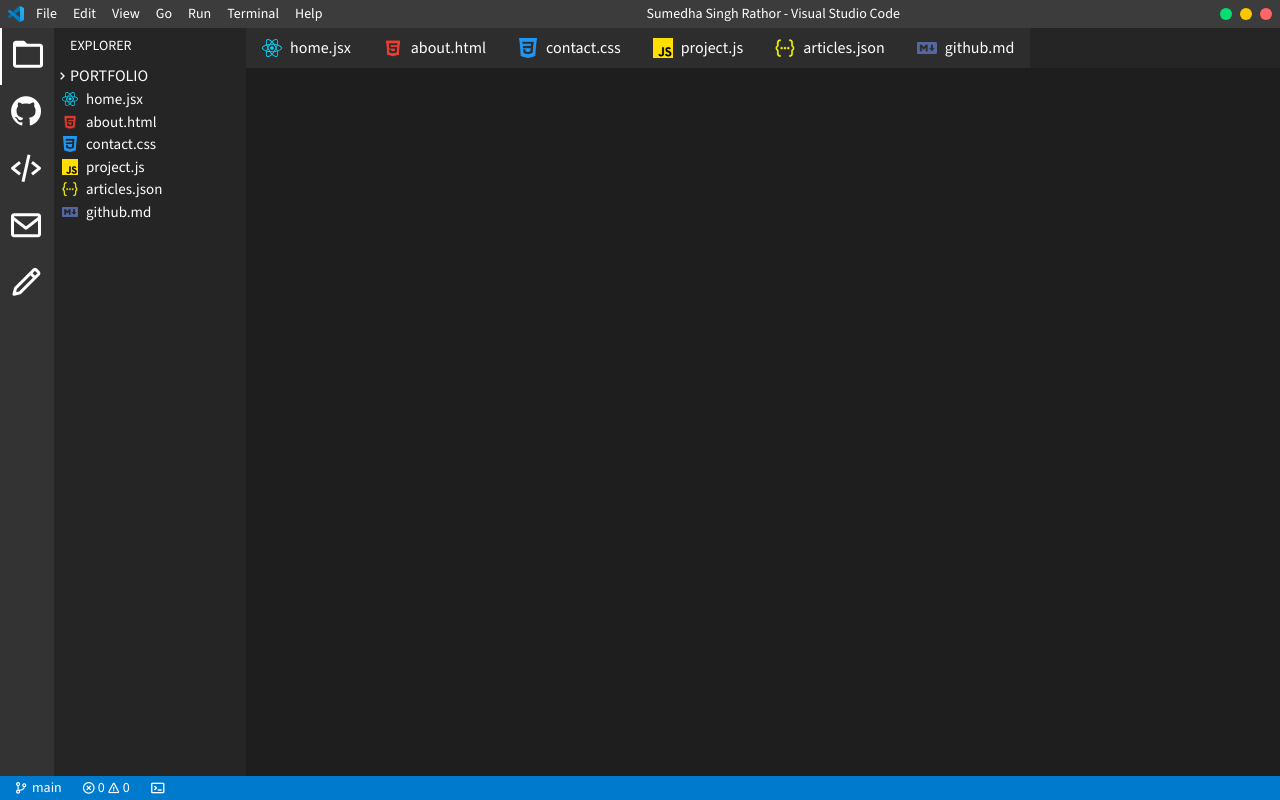
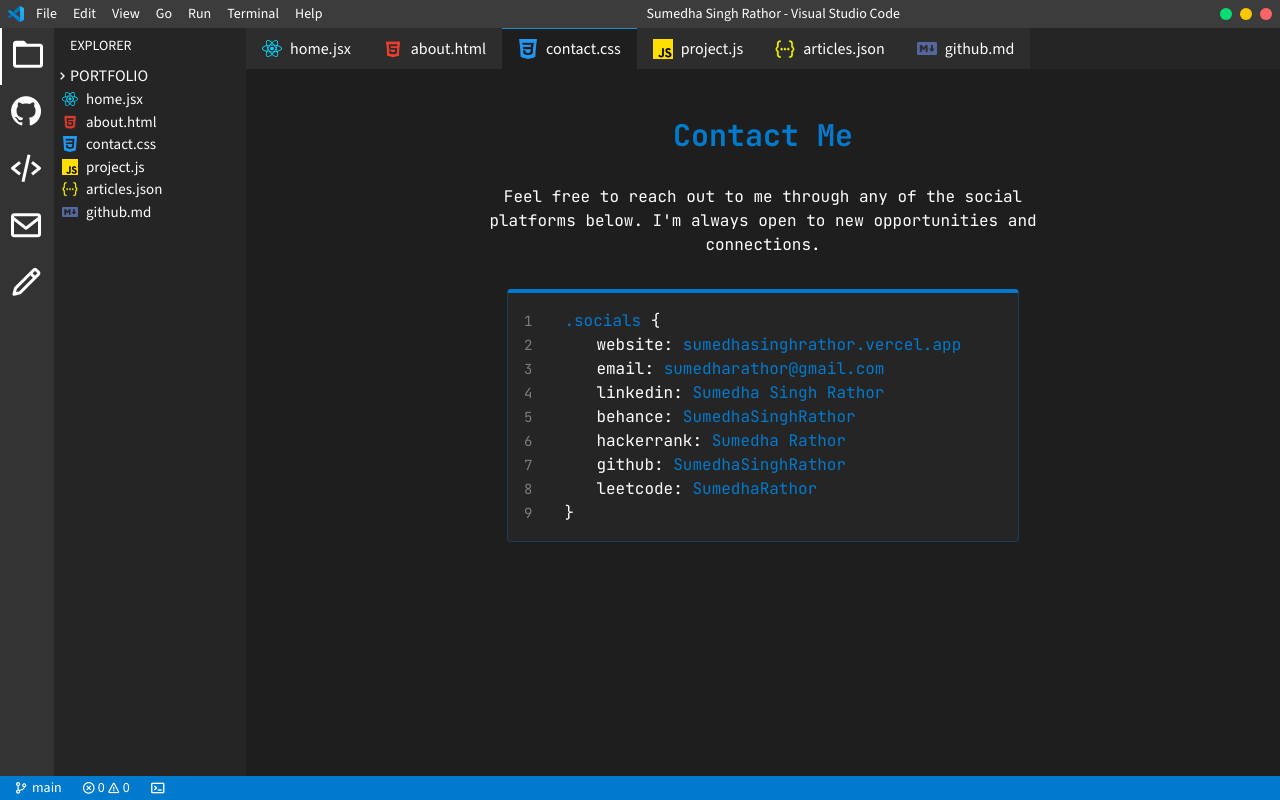
Before and after one commit to SumedhaSinghRathor/VSCode, a React (Vite) app: page /contact in a window 1280 px wide. Built offline with nearby package versions, Linux system fonts and the light colour scheme.

Commit message:
contact page

```diff
--- a/index.html
+++ b/index.html
@@ -5,7 +5,7 @@
   <meta charset="UTF-8" />
   <link rel="icon" type="image/svg+xml" href="/favicon.svg" />
   <meta name="viewport" content="width=device-width, initial-scale=1.0" />
-  <title>tryout</title>
+  <title>VSCode Portfolio</title>
   <link href='https://unpkg.com/boxicons@2.1.4/css/boxicons.min.css' rel='stylesheet'>
 </head>
 
--- a/src/App.jsx
+++ b/src/App.jsx
@@ -1,72 +1,4 @@
-// function App() {
-//   const contacts = [
-//     {
-//       linkTo: "website",
-//       link: "https://sumedhasinghrathor.vercel.app/",
-//       content: "sumedhasinghrathor.vercel.app",
-//     },
-//     {
-//       linkTo: "email",
-//       link: "mailto:sumedharathor@gmail.com",
-//       content: "sumedharathor@gmail.com",
-//     },
-//     {
-//       linkTo: "linkedin",
-//       link: "https://www.linkedin.com/in/sumedha-singh-rathor-93874726a/",
-//       content: "Sumedha Singh Rathor",
-//     },
-//     {
-//       linkTo: "behance",
-//       link: "https://www.behance.net/sumedhasinghrathor",
-//       content: "SumedhaSinghRathor",
-//     },
-//     {
-//       linkTo: "hackerrank",
-//       link: "https://www.hackerrank.com/profile/sumedharathor",
-//       content: "Sumedha Rathor",
-//     },
-//     {
-//       linkTo: "github",
-//       link: "https://github.com/SumedhaSinghRathor",
-//       content: "SumedhaSinghRathor",
-//     },
-//     {
-//       linkTo: "leetcode",
-//       link: "https://leetcode.com/u/sumedharathor/",
-//       content: "SumedhaRathor",
-//     },
-//   ];
-
-//   return (
-//     <section className="flex flex-col items-center justify-center h-screen bg-black gap-8">
-//       <h1 className="text-[#f9826c] font-bold text-4xl">Contact Me</h1>
-//       <p className="text-[#ffffffb3] w-xl text-center leading-7">
-//         Feel free to reach out to me through any of the social platforms below.
-//         I'm always open to new opportunities and connections.
-//       </p>
-//       <div className="text-2xl p-6 border border-white/30 border-t-4 border-t-[#f9826c] rounded bg-[#1f2428] text-white">
-//         <span className="text-[#f9826c]">.contacts</span> &#123;
-//         {contacts.map((c, i) => (
-//           <p className="pl-9 font-bold">
-//             {c.linkTo}:{" "}
-//             <a
-//               href={c.link}
-//               target="_blank"
-//               className="hover:underline font-normal text-[#f9826c]"
-//             >
-//               {c.content}
-//             </a>
-//             <span className="font-normal">;</span>
-//           </p>
-//         ))}
-//         &#125;
-//       </div>
-//     </section>
-//   );
-// }
-
-// export default App;
-
+import { Routes, Route, Link, NavLink } from "react-router-dom";
 import VsCode from "/Visual_Studio_Code_1.35_icon.png";
 import React from "./assets/react.svg";
 import Html from "./assets/html.png";
@@ -74,18 +6,21 @@ import Css from "./assets/css.png";
 import Js from "./assets/js.png";
 import Json from "./assets/json.svg";
 import MD from "./assets/Markdown.png";
-import { Routes, Route } from "react-router-dom";
 import Home from "./sections/Home";
 import About from "./sections/About";
+import Contact from "./sections/Contact";
+import Project from "./sections/Project";
+import Articles from "./sections/Articles";
+import Github from "./sections/Github";
 
 function App() {
   const files = [
-    { file: React, fileName: "home.jsx" },
-    { file: Html, fileName: "about.html" },
-    { file: Css, fileName: "contact.css" },
-    { file: Js, fileName: "project.js" },
-    { file: Json, fileName: "articles.json" },
-    { file: MD, fileName: "github.md" },
+    { file: React, link: "/", fileName: "home.jsx" },
+    { file: Html, link: "/about", fileName: "about.html" },
+    { file: Css, link: "/contact", fileName: "contact.css" },
+    { file: Js, link: "/projects", fileName: "project.js" },
+    { file: Json, link: "/articles", fileName: "articles.json" },
+    { file: MD, link: "/github", fileName: "github.md" },
   ];
 
   return (
@@ -113,30 +48,31 @@ function App() {
       <section className="flex grow">
         <section className="bg-[#333333] text-white w-fit">
           <div className="border-l-2 border-l-white p-2">
-            <i class="bx bx-folder text-4xl"></i>
+            <i className="bx bx-folder text-4xl" />
           </div>
           <div className="p-2">
-            <i class="bx bxl-github text-4xl"></i>
+            <i className="bx bxl-github text-4xl" />
           </div>
           <div className="p-2">
-            <i class="bx bx-code-alt text-4xl"></i>
+            <i className="bx bx-code-alt text-4xl" />
           </div>
           <div className="p-2">
-            <i class="bx bx-envelope text-4xl"></i>
+            <i className="bx bx-envelope text-4xl" />
           </div>
           <div className="p-2">
-            <i class="bx bx-pencil text-4xl"></i>
+            <i className="bx bx-pencil text-4xl" />
           </div>
         </section>
         <section className="bg-[#252526] text-white w-fit">
           <div className="uppercase font-light px-4 py-2 text-sm">EXPLORER</div>
           <div className="flex items-center w-48">
-            <i class="bx bx-chevron-right"></i>{" "}
+            <i className="bx bx-chevron-right" />{" "}
             <span className="uppercase">Portfolio</span>
           </div>
           <div className="text-[15px]">
             {files.map((f, i) => (
-              <div
+              <Link
+                to={f.link}
                 key={i}
                 className="flex items-center px-2 gap-2 hover:bg-white/10 cursor-pointer"
               >
@@ -144,28 +80,37 @@ function App() {
                   <img src={f.file} alt={f.fileName} className="object-cover" />
                 </div>
                 <span>{f.fileName}</span>
-              </div>
+              </Link>
             ))}
           </div>
         </section>
         <section className="bg-[#1e1e1e] text-white w-full flex flex-col">
           <nav className="bg-[#252526] flex">
             {files.map((f, i) => (
-              <div
+              <NavLink
+                to={f.link}
+                style={({ isActive }) => ({
+                  backgroundColor: isActive ? "#1e1e1e" : "#2d2d2d",
+                  borderTop: isActive ? "1px solid #1f8ad2" : "",
+                })}
                 key={i}
-                className="flex items-center py-2 px-4 gap-2 w-fit bg-[#2d2d2d] cursor-pointer"
+                className="flex items-center py-2 px-4 gap-2 w-fit cursor-pointer"
               >
                 <div className="size-5 flex items-center justify-between">
                   <img src={f.file} alt="" />
                 </div>
                 <span>{f.fileName}</span>
-              </div>
+              </NavLink>
             ))}
           </nav>
           <section className="bg-[#1e1e1e] grow">
             <Routes>
               <Route path="/" element={<Home />} />
               <Route path="/about" element={<About />} />
+              <Route path="/contact" element={<Contact />} />
+              <Route path="/projects" element={<Project />} />
+              <Route path="/articles" element={<Articles />} />
+              <Route path="/github" element={<Github />} />
             </Routes>
           </section>
         </section>
@@ -173,17 +118,17 @@ function App() {
       <footer className="bg-[#007acc] text-white w-full text-sm px-2 flex items-center">
         <div className="flex gap-2">
           <a
-            href="https://github.com/SumedhaSinghRathor"
+            href="https://github.com/SumedhaSinghRathor/VSCode"
+            target="_blank"
             className="flex items-center hover:bg-[#1f8ad2] w-fit h-full px-1.5 py-0.5 gap-1"
           >
-            <i className="bx bx-git-branch"></i> main
+            <i className="bx bx-git-branch" /> main
           </a>
           <div className="flex items-center gap-0.5 hover:bg-[#1f8ad2] px-1.5 py-0.5">
-            <i className="bx bx-x-circle"></i> 0<i className="bx bx-error"></i>{" "}
-            0
+            <i className="bx bx-x-circle" /> 0<i className="bx bx-error" /> 0
           </div>
           <div className="hover:bg-[#1f8ad2] px-1.5 py-0.5 flex items-center justify-center text-base">
-            <i class="bx bx-terminal"></i>
+            <i className="bx bx-terminal" />
           </div>
         </div>
       </footer>
--- a/src/index.css
+++ b/src/index.css
@@ -7,6 +7,7 @@ body {
   margin: 0;
   padding: 0;
   font-family: "Source Sans 3", monospace;
+  overflow: hidden;
 }
 
 .ide {
--- /dev/null
+++ b/src/sections/Articles.jsx
@@ -0,0 +1,5 @@
+function Articles() {
+  return <div className="ide">Articles</div>;
+}
+
+export default Articles;
--- /dev/null
+++ b/src/sections/Contact.jsx
@@ -0,0 +1,79 @@
+function Contact() {
+  const contacts = [
+    {
+      linkTo: "website",
+      link: "https://sumedhasinghrathor.vercel.app/",
+      content: "sumedhasinghrathor.vercel.app",
+    },
+    {
+      linkTo: "email",
+      link: "mailto:sumedharathor@gmail.com",
+      content: "sumedharathor@gmail.com",
+    },
+    {
+      linkTo: "linkedin",
+      link: "https://www.linkedin.com/in/sumedha-singh-rathor-93874726a/",
+      content: "Sumedha Singh Rathor",
+    },
+    {
+      linkTo: "behance",
+      link: "https://www.behance.net/sumedhasinghrathor",
+      content: "SumedhaSinghRathor",
+    },
+    {
+      linkTo: "hackerrank",
+      link: "https://www.hackerrank.com/profile/sumedharathor",
+      content: "Sumedha Rathor",
+    },
+    {
+      linkTo: "github",
+      link: "https://github.com/SumedhaSinghRathor",
+      content: "SumedhaSinghRathor",
+    },
+    {
+      linkTo: "leetcode",
+      link: "https://leetcode.com/u/sumedharathor/",
+      content: "SumedhaRathor",
+    },
+  ];
+
+  return (
+    <div className="ide flex flex-col gap-8 items-center p-12">
+      <h1 className="text-[#007acc] font-bold text-3xl">Contact Me</h1>
+      <p className="text-center w-xl">
+        Feel free to reach out to me through any of the social platforms below.
+        I'm always open to new opportunities and connections.
+      </p>
+      <div className="bg-[#252526] w-lg border border-[#007acc]/30 border-t-4 border-t-[#007acc] rounded p-4">
+        <p className="before:content-['1'] before:pr-8 before:text-sm before:text-white/40">
+          <span className="text-[#007acc]">.socials</span> &#123;
+        </p>
+        {contacts.map((c, index) => (
+          <p
+            key={c.linkTo}
+            data-index={index + 2}
+            className="before:content-[attr(data-index)] before:pr-16 before:text-sm before:text-white/40"
+          >
+            <span>{c.linkTo}:</span>{" "}
+            <a
+              href={c.link}
+              target="_blank"
+              rel="noopener noreferrer"
+              className="text-[#007acc] hover:underline"
+            >
+              {c.content}
+            </a>
+          </p>
+        ))}
+        <p
+          data-index={contacts.length + 2}
+          className="before:content-[attr(data-index)] before:pr-8 before:text-sm before:text-white/40"
+        >
+          &#125;
+        </p>
+      </div>
+    </div>
+  );
+}
+
+export default Contact;
--- /dev/null
+++ b/src/sections/Github.jsx
@@ -0,0 +1,5 @@
+function Github() {
+  return <div className="ide">Github</div>;
+}
+
+export default Github;
--- /dev/null
+++ b/src/sections/Project.jsx
@@ -0,0 +1,5 @@
+function Project() {
+  return <div className="ide">Project</div>;
+}
+
+export default Project;
```
